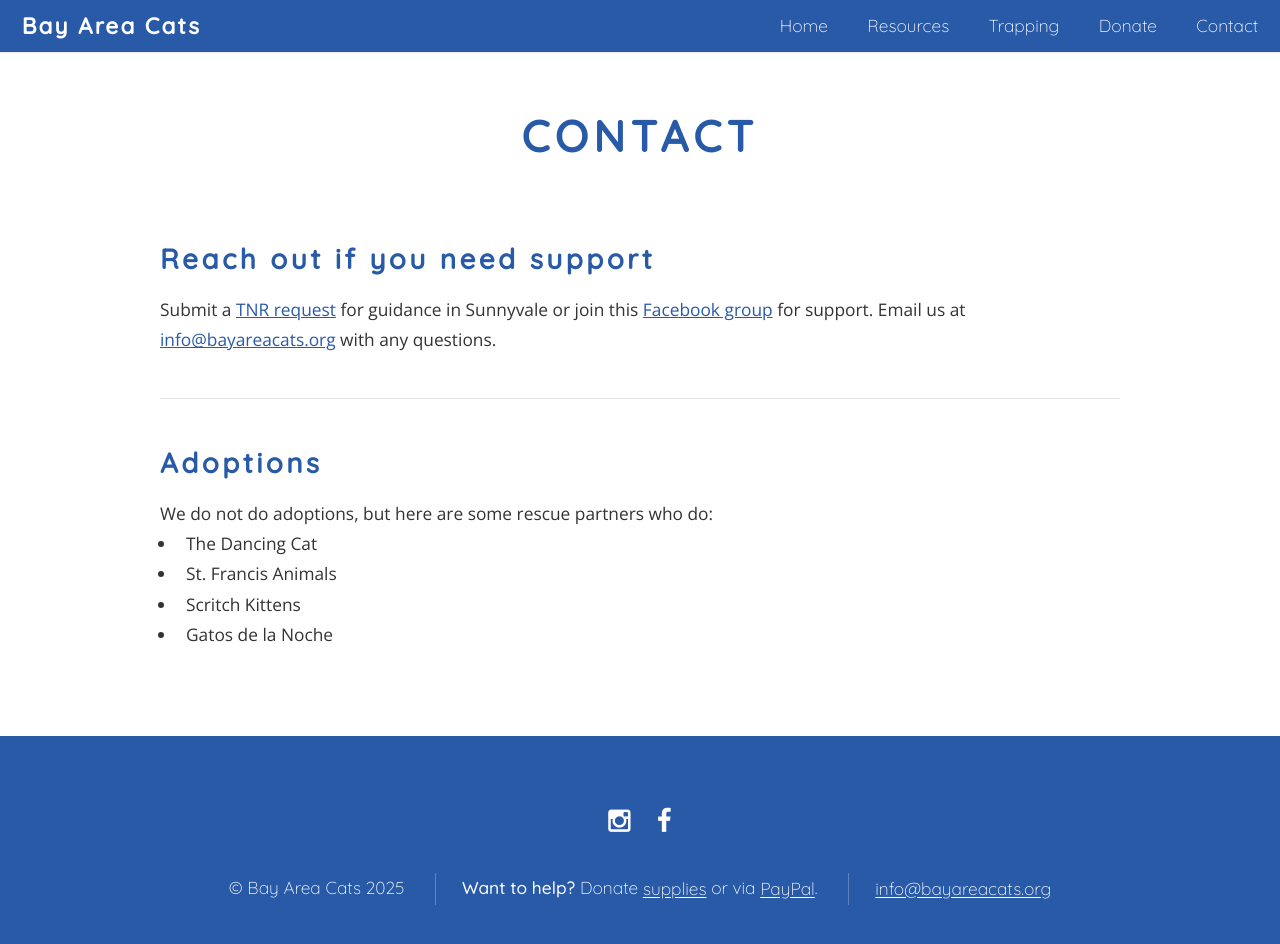
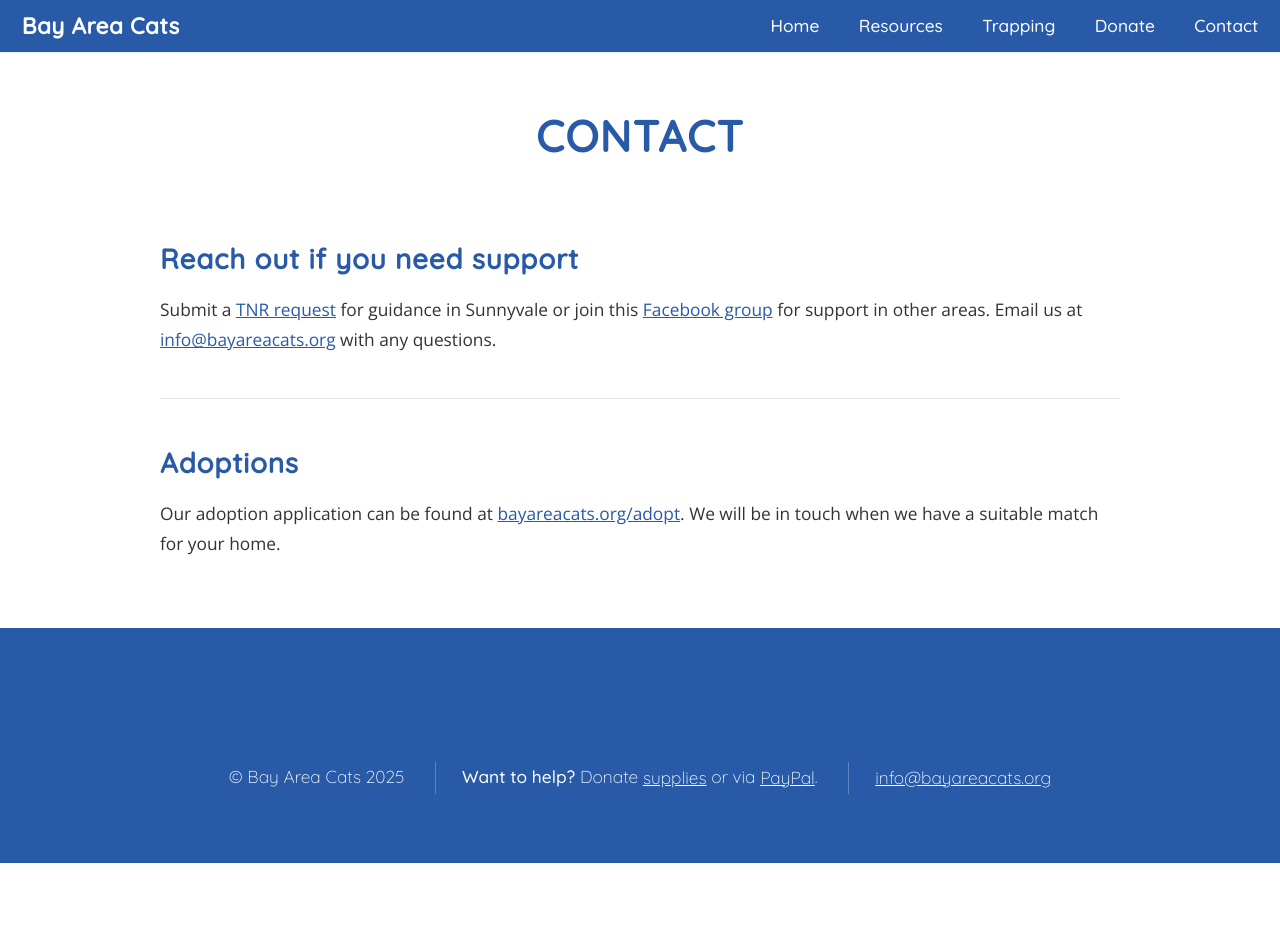
Before and after one commit to sunmeetsingh/bayareacats.github.io, a Jekyll site: the page built from contact.html, in a window 1280 px wide and 974 px high. Shown: the top 944 px of the window. Built offline with Jekyll 4.4.1, drawn with Linux system fonts in a browser that asks for light colours.

Commit message:
Fix donate button, update fonts

```diff
--- a/contact.html
+++ b/contact.html
@@ -20,19 +20,12 @@
         <section>
             <h3>Reach out if you need support</h3>
 
-            <p>Submit a <a href="tnr">TNR request</a> for guidance in Sunnyvale or join this <a href="https://facebook.com/groups/bayareatnr">Facebook group</a> for support. Email us at <a href="mailto:info@bayareacats.org">info@bayareacats.org</a> with any questions.
+            <p>Submit a <a href="tnr">TNR request</a> for guidance in Sunnyvale or join this <a href="https://facebook.com/groups/bayareatnr">Facebook group</a> for support in other areas. Email us at <a href="mailto:info@bayareacats.org">info@bayareacats.org</a> with any questions.
 
             <hr class="major" />
 
             <h3>Adoptions</h3>
-
-            We do not do adoptions, but here are some rescue partners who do:
-                <ul>
-                    <li>The Dancing Cat</li>
-                    <li>St. Francis Animals</li>
-                    <li>Scritch Kittens</li>
-                    <li>Gatos de la Noche</li>
-                </ul>
+            <p>Our adoption application can be found at <a href="https://bayareacats.org/adopt">bayareacats.org/adopt</a>. We will be in touch when we have a suitable match for your home.</p>
 
         </section>
     </div>
--- a/css/style.css
+++ b/css/style.css
@@ -1,13 +1,6 @@
 @charset "UTF-8";
-@import url(font-awesome.min.css);
 @import url("https://fonts.googleapis.com/css?family=Open+Sans:500,300");
 @import url("https://fonts.googleapis.com/css?family=Quicksand:500,300");
-
-/*
-	Ion by TEMPLATED
-	templated.co @templatedco
-	Released for free under the Creative Commons Attribution 3.0 license (templated.co/license)
-*/
 
 /* Basic */
 
@@ -50,7 +43,7 @@
 		font-weight: 300;
 		line-height: 1em;
 		margin: 0 0 0.5em 0;
-		letter-spacing: 0.125em;
+		letter-spacing: 0.03em;
 	}
 
 		h1 a, h2 a {
@@ -76,7 +69,7 @@
 	}
 
 	h4 {
-				margin: 0.7em 0 0.7em 0;
+		margin: 0.7em 0 0.7em 0;
 		font-family: Quicksand;
 		color: #285AA8;
 		font-weight:600;
@@ -266,39 +259,6 @@
 			box-shadow: 0 0 0 1px #629DD1;
 		}
 
-	.select-wrapper {
-		text-decoration: none;
-		display: block;
-		position: relative;
-	}
-
-		.select-wrapper:before {
-			content: "";
-			-moz-osx-font-smoothing: grayscale;
-			-webkit-font-smoothing: antialiased;
-			font-family: Open Sans;
-			font-style: normal;
-			font-weight: normal;
-			text-transform: none !important;
-		}
-
-		.select-wrapper:before {
-			color: rgba(144, 144, 144, 0.25);
-			display: block;
-			height: 2.75em;
-			line-height: 2.75em;
-			pointer-events: none;
-			position: absolute;
-			right: 0;
-			text-align: center;
-			top: 0;
-			width: 2.75em;
-		}
-
-		.select-wrapper select::-ms-expand {
-			display: none;
-		}
-
 	input[type="text"],
 	input[type="password"],
 	input[type="email"],
@@ -308,82 +268,6 @@
 
 	textarea {
 		padding: 0.75em 1em;
-	}
-
-	input[type="checkbox"],
-	input[type="radio"] {
-		-moz-appearance: none;
-		-webkit-appearance: none;
-		-o-appearance: none;
-		-ms-appearance: none;
-		appearance: none;
-		display: block;
-		float: left;
-		margin-right: -2em;
-		opacity: 0;
-		width: 1em;
-		z-index: -1;
-	}
-
-		input[type="checkbox"] + label,
-		input[type="radio"] + label {
-			text-decoration: none;
-			color: #555f66;
-			cursor: pointer;
-			display: inline-block;
-			font-size: 1em;
-			font-weight: 300;
-			padding-left: 2.4em;
-			padding-right: 0.75em;
-			position: relative;
-		}
-
-			input[type="checkbox"] + label:before,
-			input[type="radio"] + label:before {
-				-moz-osx-font-smoothing: grayscale;
-				-webkit-font-smoothing: antialiased;
-				font-family: OpenSans;
-				font-style: normal;
-				font-weight: normal;
-				text-transform: none !important;
-			}
-
-			input[type="checkbox"] + label:before,
-			input[type="radio"] + label:before {
-				background: rgba(144, 144, 144, 0.075);
-				border-radius: 6px;
-				border: solid 1px rgba(144, 144, 144, 0.25);
-				content: '';
-				display: inline-block;
-				height: 1.65em;
-				left: 0;
-				line-height: 1.58125em;
-				position: absolute;
-				text-align: center;
-				top: 0;
-				width: 1.65em;
-			}
-
-		input[type="checkbox"]:checked + label:before,
-		input[type="radio"]:checked + label:before {
-			background: #192024;
-			border-color: #192024;
-			color: #ffffff;
-			content: '\f00c';
-		}
-
-		input[type="checkbox"]:focus + label:before,
-		input[type="radio"]:focus + label:before {
-			border-color: #629DD1;
-			box-shadow: 0 0 0 1px #629DD1;
-		}
-
-	input[type="checkbox"] + label:before {
-		border-radius: 6px;
-	}
-
-	input[type="radio"] + label:before {
-		border-radius: 100%;
 	}
 
 	::-webkit-input-placeholder {
@@ -443,7 +327,7 @@
 		.icon:before {
 			-moz-osx-font-smoothing: grayscale;
 			-webkit-font-smoothing: antialiased;
-			font-family: FontAwesome;
+			font-family: 'Quicksand', 'Open Sans', sans-serif;
 			font-style: normal;
 			font-weight: normal;
 			text-transform: none !important;
@@ -971,6 +855,7 @@
 				font-family: Quicksand;
 				margin: 0;
 				padding-left: 0;
+				font-weight: 500;
 			}
 
 				#header nav > ul > li {
@@ -1152,7 +1037,7 @@
 
 
 .image-list-small {
-  font-family: OpenSans, Arial, Helvetica, sans-serif;
+  font-family: OpenSans, sans-serif;
   margin: 0 auto;
   text-align: center;
   max-width: 640px;
@@ -1177,9 +1062,6 @@
   min-width: 100%;
   margin: 0;
   padding: 0;
-  /*border: 4px solid #ffffff;*/
-  /*outline: 1px solid #d0d0d0;*/
-  /*box-shadow: 0 2px 1px #DDD;*/
 }
 
 .image-list-small .details {
@@ -1211,6 +1093,26 @@
   margin: 0;
 }
 
+/* Donate button */
+
+.donate-button {
+  background-color: #285aa8;
+  color: white;
+  font-size: 1.25rem;
+  font-family: "Quicksand", sans-serif;
+  font-weight: 600;
+  padding: 20px 40px;
+  border: none;
+  border-radius: 50px;
+  cursor: pointer;
+  box-shadow: 0 4px 6px rgba(0, 0, 0, 0.1);
+  transition: background-color 0.3s ease;
+}
+
+.donate-button:hover {
+  background-color: #1f4b91;
+}
+
 html {
     visibility: visible;
     opacity: 1;
```
Also changed, not shown: css/style-medium.css (+5 -5 lines), donate.html (+5 -5 lines), index.html (+7 -6 lines), css/font-awesome.min.css (deleted).
